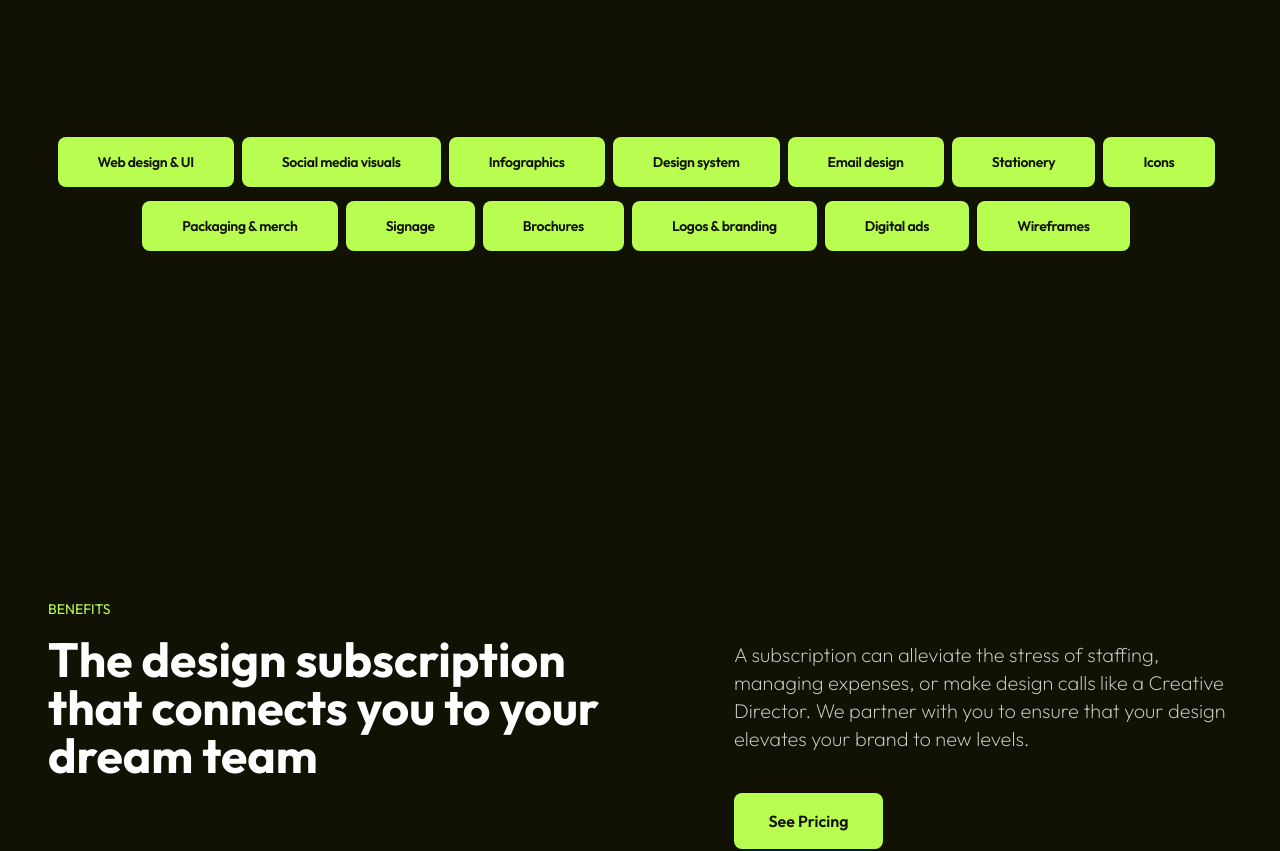
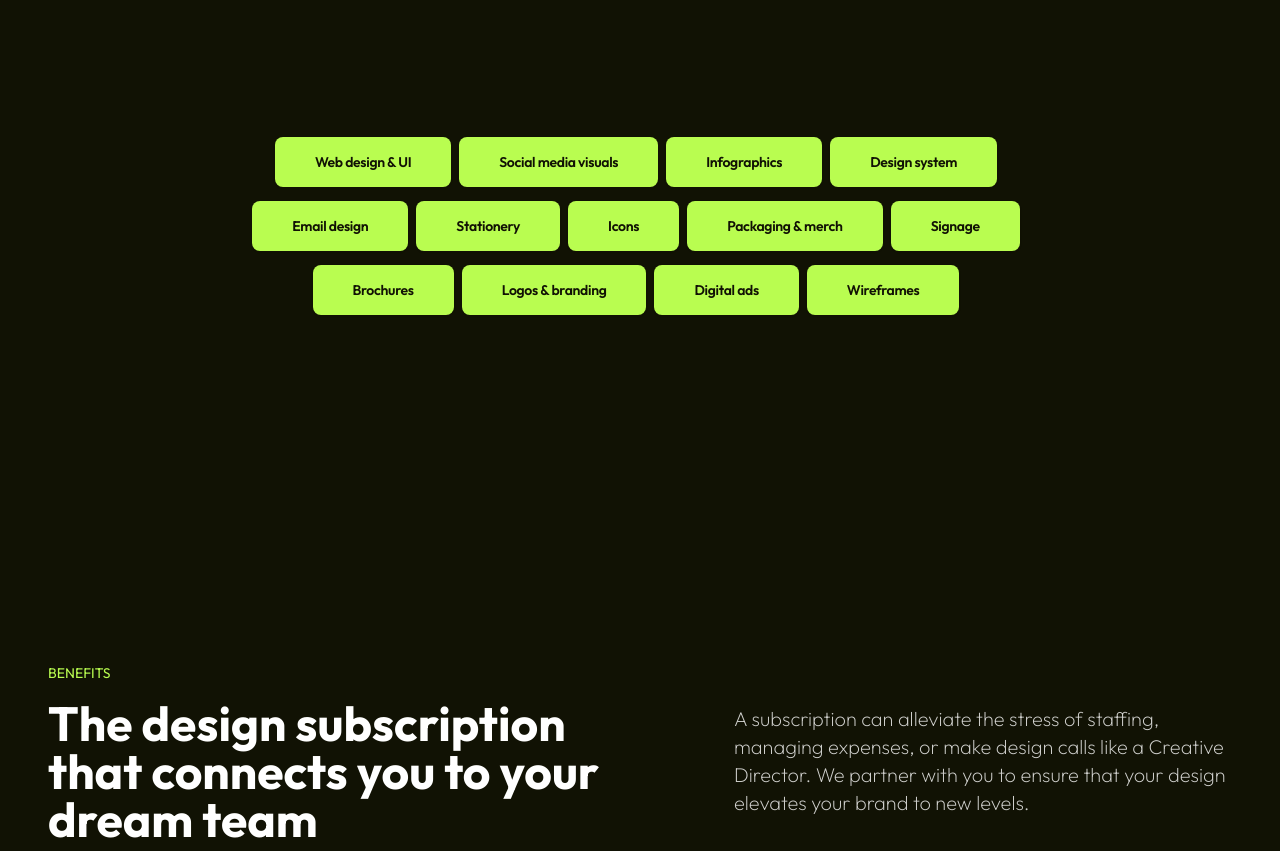
Before and after one commit to Yoni-Deserbaix/Kronix, a React (Vite) app: page / in a window 1280 px wide. Shown: the part 4760-5611 px from the top of the page. Built offline with nearby package versions, Linux system fonts and the light colour scheme.

Commit message:
style(capabilites): button pull up size

```diff
--- a/src/section/Capabilities.tsx
+++ b/src/section/Capabilities.tsx
@@ -25,7 +25,7 @@ export default function Capabilities() {
           className="mx-auto text-center"
         />
       </div>
-      <div className="flex flex-wrap justify-center gap-2 pb-56">
+      <div className="mx-auto flex flex-wrap items-center justify-center gap-2 pb-56 lg:w-2/3">
         <ElementPullUp elements={elements} />
       </div>
       <div className="mx-12 flex flex-col items-center justify-evenly py-16 text-start lg:flex-row lg:gap-20">
```
